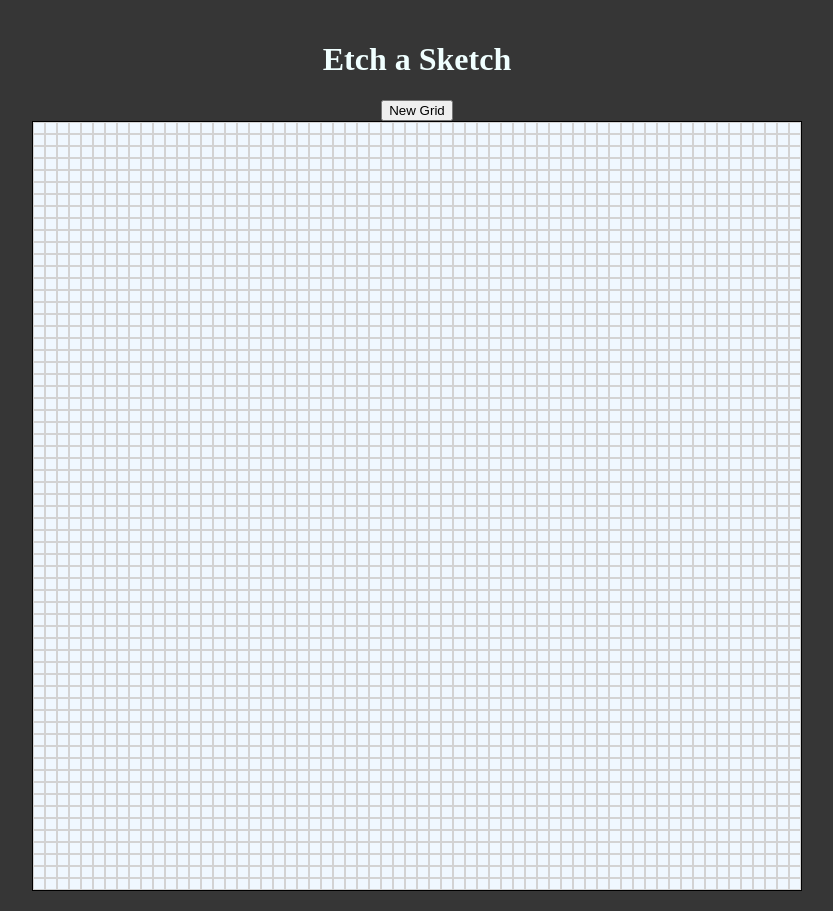
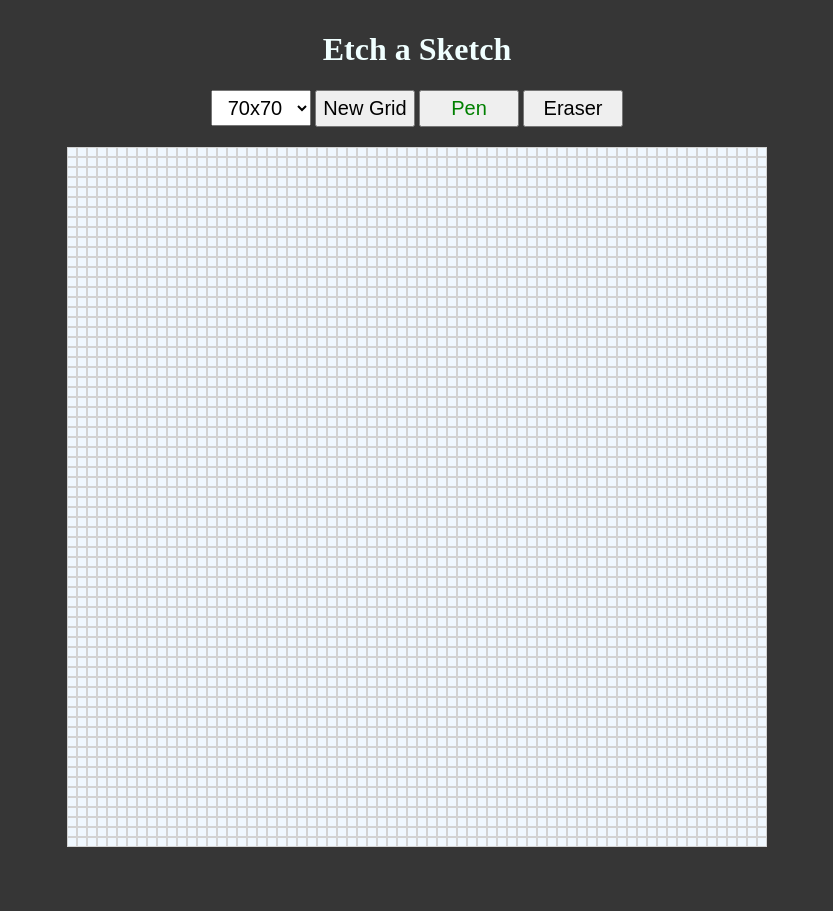
Before and after one commit to filipegrain/etch-a-sketch, a plain HTML site: page index.html in a window 1280 px wide. Shown: the whole page, without its empty margins (223-1056 px from the left). After the commit the page ends 857 px from the top, so only its background shows below. Drawn offline with Linux system fonts and the light colour scheme.

Commit message:
feat: add functions and new buttons

```diff
--- a/index.html
+++ b/index.html
@@ -12,7 +12,18 @@
 <body ondragstart="return false;">
       <h1>Etch a Sketch</h1>
       <div id="actions">
-            <button>New Grid</button>
+            <select class="btn" name="size-choice" id="size-choice">
+                  <option value="10">10x10</option>
+                  <option value="20">20x20</option>
+                  <option value="30">30x30</option>
+                  <option value="40">40x40</option>
+                  <option value="50">50x50</option>
+                  <option value="60">60x60</option>
+                  <option value="70" selected>70x70</option>
+            </select>
+            <button class="btn" onclick="createNewGrid()">New Grid</button>
+            <button class="btn" id="penMode" onclick="toggleMode()">Pen</button>
+            <button class="btn" id="eraserMode" onclick="toggleMode()">Eraser</button>
       </div>
       <div id="container">
       </div>
--- a/script.js
+++ b/script.js
@@ -1,16 +1,62 @@
-let gridSize = 64
+let gridSize = 70
+let isPenMode = true;
+const GRID_PIXELS = 700
 
+function paintCell(e, classList) {
+      if (e.buttons === 1) {
+            if (!classList.contains('active') && isPenMode) {
+                  classList.toggle('active');
+                  return
+            }
+            if (classList.contains('active') && !isPenMode) {
+                  classList.toggle('active');
+            }
+      }
+}
+
+function toggleMode() {
+      isPenMode = !isPenMode
+      setButtonStyle()
+}
+
+function setButtonStyle() {
+      const penBtn = document.querySelector('#penMode')
+      const eraserBtn = document.querySelector('#eraserMode')
+      if (isPenMode) {
+            penBtn.style.color = 'green'
+            eraserBtn.style.color = 'black'
+      } else {
+            eraserBtn.style.color = 'green'
+            penBtn.style.color = 'black'
+      }
+}
+
+function createNewGrid() {
       const grid = document.querySelector('#container');
+      grid.replaceChildren()
+      isPenMode = true
+      setButtonStyle()
+
+      const sizeChoice = document.querySelector('#size-choice')
+      gridSize = Number(sizeChoice.selectedOptions[0].value)
 
       for (let i = 0; i < gridSize * gridSize; i++) {
             const cell = document.createElement('div');
             cell.className = 'cell';
+            const cellSize = (GRID_PIXELS - (gridSize * 2)) / gridSize
+            cell.style.width = `${cellSize}px`
+            cell.style.height = `${cellSize}px`
 
-      cell.addEventListener('mouseover', function (k) {
-            if (k.buttons === 1 && !this.classList.contains('active')) {
-                  this.classList.toggle('active');
-            }
+            cell.addEventListener('mousedown', function (e) {
+                  paintCell(e, this.classList)
+            });
+
+            cell.addEventListener('mouseover', function (e) {
+                  paintCell(e, this.classList)
             });
 
             grid.appendChild(cell);
       }
+}
+
+createNewGrid()
--- a/style.css
+++ b/style.css
@@ -4,7 +4,7 @@ body {
       flex-direction: column;
       justify-content: center;
       align-items: center;
-      padding: 20px;
+      padding: 10px;
       background-color: rgb(54, 54, 54);
 }
 
@@ -12,23 +12,28 @@ h1 {
       color: azure;
 }
 
+.btn {
+      font-size: 20px;
+      text-align: center;
+      padding: 5px;
+      width: 100px;
+      margin-bottom: 20px;
+}
+
 #container {
       display: flex;
       flex-wrap: wrap;
-      border: 1px solid black;
       background-color: aliceblue;
-      width: 768px;
-      height: 768px;
+      width: 700px;
+      height: 700px;
 }
 
 .cell {
-      width: 10px;
-      height: 10px;
       border: 1px solid rgb(211, 211, 211);
 }
 
 .cell:hover {
-      background-color: rgb(241, 241, 241);
+      background-color: rgb(124, 124, 124);
       cursor: pointer;
 }
 
```
Lines whose indentation alone changed are shown as unchanged.
